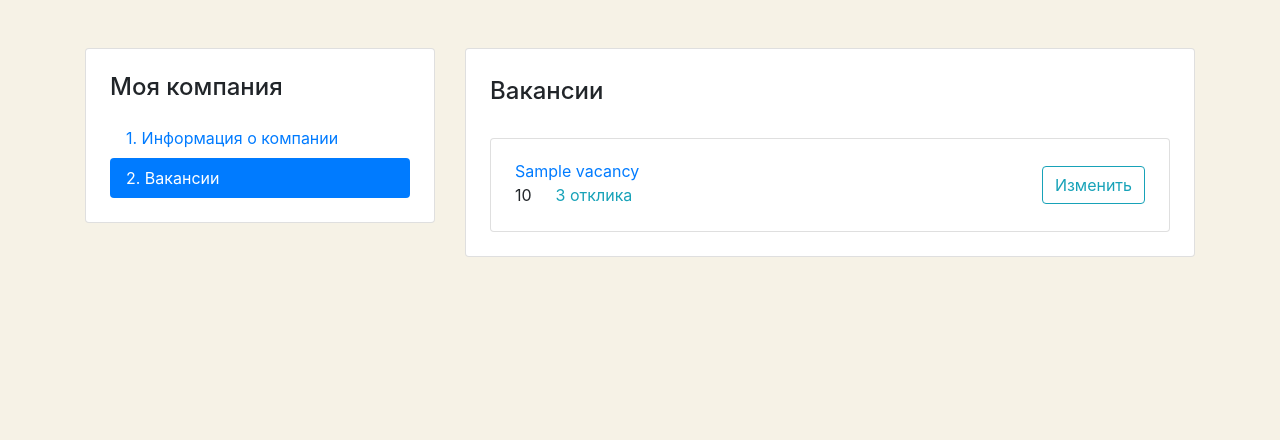
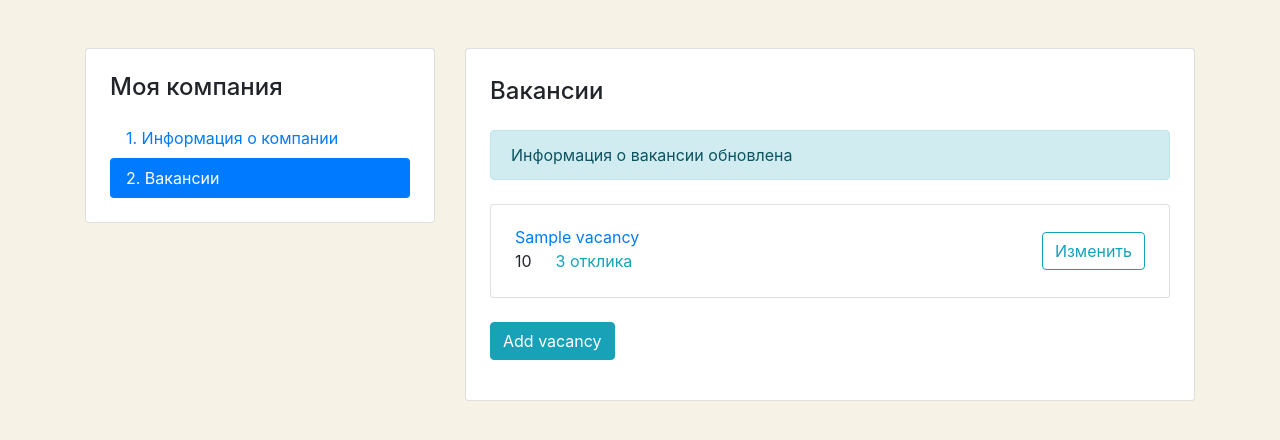
Before and after one commit to evgeny50/job_site, a Django app: page /cabinet/vacancies/ in a window 1280 px wide. Shown: the part 72-512 px from the top of the page. Run offline with Django 3.2, Linux system fonts and the light colour scheme; a user stored in the database is signed in; tables that the repository leaves empty hold one stand-in row (values such as "Sample post"); one stand-in notice (Sample message) is shown; some libraries are stand-ins or nearby versions.

Commit message:
added edit vacancy

```diff
--- a/cabinet/forms.py
+++ b/cabinet/forms.py
@@ -59,8 +59,8 @@ class FormCreateCompany(forms.ModelForm):
 class FormCreateVacancy(forms.ModelForm):
     class Meta:
         model = Vacancy
-        fields = ['title', 'specialty', 'salary_min',
-                  'salary_max', 'skills', 'description']
+        fields = ['title', 'salary_min',
+                  'salary_max', 'description']
         widgets = {
             'title': forms.TextInput(
                 attrs={'class': 'form-control'}),
--- a/cabinet/servises/servises.py
+++ b/cabinet/servises/servises.py
@@ -26,3 +26,11 @@ def get_vacancies(request):
 def get_name_company(form):
     if len(Company.objects.filter(name=form['name'])) > 0:
         return 'Такая компания уже сущ'
+
+
+def get_vacancy_on_slug(slug):
+    try:
+        vacancy = Vacancy.objects.get(slug=slug)
+    except ObjectDoesNotExist:
+        return None
+    return vacancy
--- a/cabinet/templates/cabinet/company-edit.html
+++ b/cabinet/templates/cabinet/company-edit.html
@@ -21,7 +21,6 @@
                         <section class="tab-pane fade show active">
                             <h2 class="h4 pt-2 pb-3">Информация о компании</h2>
                             {% for message in messages %}
-                                {{ message.tags }}
                                 {% if message.tags == 'success' %}
                                     <p class="alert alert-info" role="alert">
                                         Информация о компании обновлена
--- a/cabinet/templates/cabinet/vacancy-list.html
+++ b/cabinet/templates/cabinet/vacancy-list.html
@@ -7,11 +7,8 @@
             background-color: #F6F2E6;
         }
     </style>
-    </head>
 
     <body>
-
-
     <main class="container mt-3 pb-5">
         <div class="row mt-5">
             <div class="col-12 col-lg-4">
@@ -22,27 +19,55 @@
                     <div class="card-body px-4 pb-4">
                         <section class="tab-pane fade show active">
                             <h2 class="h4 pt-2 pb-3">Вакансии</h2>
+                            {% for message in messages %}
+                                {% if message.tags == 'success' %}
+                                    <p class="alert alert-info mb-4" role="alert">
+                                        Информация о вакансии обновлена
+                                    </p>
+                                {% endif %}
+                            {% endfor %}
                             <!-- vacancy state 1 -->
+                            {% for vacancy in page_obj %}
                                 <div class="card mt-3">
                                     <div class="card-body px-4">
                                         <div class="row align-items-center">
                                             <div class="col-6 col-lg-8">
-                                            {% for vacancy in vacancies %}
                                                 <a href="{{ vacancy.get_absolute_url }}" class="mb-1">{{ vacancy.title }}</a>
                                                 <p class="mb-1">
                                                     <span class="mr-4">{{ vacancy.salary_max }}</span><a href="#" class="text-info">3 отклика</a>
                                                 </p>
                                             </div>
                                             <div class="col-6 col-lg-4 text-right">
-                                                    <a href="#" class="btn btn-outline-info">Изменить</a>
+                                                <a href="/cabinet/{{ vacancy.slug }}/" class="btn btn-outline-info">Изменить</a>
+                                            </div>
                                         </div>
                                     </div>
                                 </div>
                             {% endfor %}
-                            </div>
                             <!-- END vacancy state 1 -->
                         </section>
+                        <div class="form-group mt-4">
+                            <a href="{% url 'create_vacancy' %}"><button class="btn btn-info" type="submit">Add vacancy</button></a>
                         </div>
+                        {% if page_obj.has_other_pages %}
+                            <div class="nav-links">
+                                {% if page_obj.has_previous %}
+                                    <a class="page-numbers" href="?page={{ page_obj.previous_page_number }}"><i class="fa fa-angle-left" aria-hidden="true"></i></a>
+                                {% endif %}
+                                {% for p in page_obj.paginator.page_range %}
+                                    {% if page_obj.number == p %}
+                                        <span class="page-numbers current">{{ p }}</span>
+                                    {% else %}
+                                        <a class="page-numbers" href="?{{ s }}page={{ p }}">{{ p }}</a>
+                                    {% endif %}
+
+                                {% endfor %}
+                                {% if page_obj.has_next %}
+                                    <a class="page-numbers" href="?page={{ page_obj.next_page_number }}"><i class="fa fa-angle-right" aria-hidden="true"></i></a>
+                                {% endif %}
+                            </div>
+                            </div>
+                        {% endif %}
                 </div>
             </div>
         </div>
--- a/cabinet/templates/include/sidebar.html
+++ b/cabinet/templates/include/sidebar.html
@@ -3,7 +3,7 @@
     <div class="nav flex-column nav-pills">
         {% with request.resolver_match.url_name as url_name %}
             <a class="nav-link {% if url_name == 'my_company' %}active{% elif url_name == 'create_company' %}active{% endif %}" href="{% url 'my_company' %}">1. Информация о&nbsp;компании</a>
-            <a class="nav-link {% if url_name == 'create_vacancy' %}active{% endif %}" href="{% url 'create_vacancy' %}">2. Вакансии</a>
+            <a class="nav-link {% if url_name == 'vacancies' %}active{% elif url_name == 'create_vacancy' %}active{% endif %}" href="{% url 'vacancies' %}">2. Вакансии</a>
         {% endwith %}
     </div>
 </aside>
--- a/cabinet/urls.py
+++ b/cabinet/urls.py
@@ -1,7 +1,7 @@
 from django.urls import path
 
 from .views import register_user, login_user, user_logout, my_company, \
-   CreateMyCompany, CreateVacancy, get_vacancies_of_the_company
+   CreateMyCompany, CreateVacancy, get_vacancies_of_the_company, EditVacancy
 
 urlpatterns = [
    path('login/', login_user, name='login'),
@@ -9,6 +9,8 @@ urlpatterns = [
    path('logout/', user_logout, name='logout'),
    path('', my_company, name='my_company'),
    path('create-company/', CreateMyCompany.as_view(), name='create_company'),
-   path('vacancies/', get_vacancies_of_the_company, name='create_vacancy'),
+   path('vacancies/', get_vacancies_of_the_company, name='vacancies'),
+   path('create-vacancy/', CreateVacancy.as_view(), name='create_vacancy'),
+   path('<slug:slug>/', EditVacancy.as_view(), name='edit_vacancy')
 
 ]
--- a/cabinet/views.py
+++ b/cabinet/views.py
@@ -1,4 +1,5 @@
 from django.contrib.auth.mixins import LoginRequiredMixin
+from django.core.paginator import Paginator
 
 from django.shortcuts import render, redirect
 from django.views.generic import View
@@ -7,8 +8,11 @@ from django.contrib.auth import login, logout
 
 from .forms import FormRegisterUser, FormLoginUser, FormCreateCompany, \
     FormCreateVacancy
-from .servises.servises import get_my_company, get_vacancies
+
+from .servises.servises import get_my_company, get_vacancies, \
+    get_vacancy_on_slug
 from django.contrib import messages
+from django.http import Http404
 
 
 def register_user(request):
@@ -50,15 +54,26 @@ def my_company(request):
     company = get_my_company(request)
     if company:
         return redirect('create_company')
-    return render(request, 'cabinet/company-create.html', {'company': company})
+    return render(request, 'cabinet/company-create.html',
+                  {'company': company})
+
+
+def listing(request):
+    vacancies = get_vacancies(request)
+    paginator = Paginator(vacancies, 2)
+    page_number = request.GET.get('page')
+    page_obj = paginator.get_page(page_number)
+    return page_obj
 
 
 def get_vacancies_of_the_company(request):
     """Getting vacancies of the company, if it exists"""
     vacancies = get_vacancies(request)
     if vacancies:
-        return render(request, 'cabinet/vacancy-list.html', {'vacancies': vacancies})
-    return render(request, 'cabinet/company-create.html', {'vacancies': vacancies})
+        return render(request, 'cabinet/vacancy-list.html',
+                      {'vacancies': vacancies, 'page_obj': listing(request)})
+    return render(request, 'cabinet/company-create.html',
+                  {'vacancies': vacancies})
 
 
 class CreateMyCompany(LoginRequiredMixin, View):
@@ -98,9 +113,38 @@ class CreateVacancy(View):
     form_class = FormCreateVacancy
 
     def get(self, request):
-        vacancies = get_vacancies(request)
         form = self.form_class()
         return render(request, self.template_name, {'form': form})
 
     def post(self, request):
-        pass
+        form = self.form_class(request.POST)
+        if form.is_valid():
+            form.instance.company_id = get_my_company(request).pk
+            form.save()
+            messages.success(request, 'Отлично')
+            return redirect('vacancies')
+        return render(request, self.template_name, {'form': form})
+
+
+class EditVacancy(View):
+    """Edit and save vacancy"""
+    form_class = FormCreateVacancy
+    template_name = 'cabinet/create_vacancy.html'
+
+    def get(self, request, slug):
+        vacancy = get_vacancy_on_slug(slug)
+        if not vacancy:
+            raise Http404
+        form = self.form_class(instance=vacancy)
+        return render(request, 'cabinet/create_vacancy.html', {'form': form})
+
+    def post(self, request, slug):
+        vacancy = get_vacancy_on_slug(slug)
+        if not vacancy:
+            raise Http404
+        form = self.form_class(request.POST, instance=vacancy)
+        if form.is_valid():
+            form.save()
+            messages.success(request, 'Отлично')
+            return redirect('vacancies')
+        return render(request, self.template_name, {'form': form})
--- a/vacancy/models.py
+++ b/vacancy/models.py
@@ -15,7 +15,8 @@ class Vacancy(models.Model):
     specialty = models.ManyToManyField(
         'Specialty',
         related_name='vacancies',
-        verbose_name='Специализация')
+        verbose_name='Специализация',
+    blank=True, null=True)
     slug = models.SlugField(
         max_length=255,
         unique=True,
@@ -28,7 +29,8 @@ class Vacancy(models.Model):
     skills = models.ManyToManyField(
         'Skill',
         verbose_name='Требуемые навыки',
-        related_name='skills')
+        related_name='skills',
+        blank=True, null=True)
     description = models.TextField(
         verbose_name='Описание вакансии')
     salary_min = models.IntegerField(
@@ -52,6 +54,11 @@ class Vacancy(models.Model):
 
     def get_absolute_url(self):
         return reverse('vacancy', kwargs={'slug': self.slug})
+
+    def save(self, *args, **kwargs):
+        value = unidecode.unidecode(self.title).lower()
+        self.slug = slugify(value, allow_unicode=False)
+        super().save(*args, **kwargs)
 
     class Meta:
         verbose_name = 'Вакансию'
```
Also changed, not shown: cabinet/templates/cabinet/create_vacancy.html (+0 -11 lines). Lines whose indentation alone changed are shown as unchanged.
